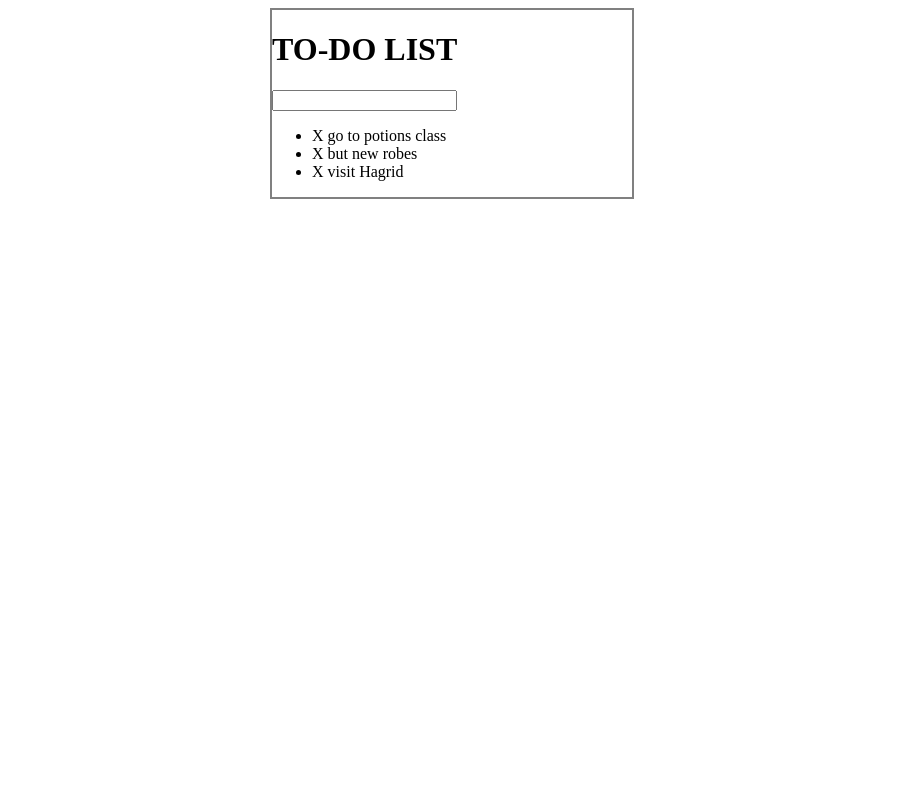
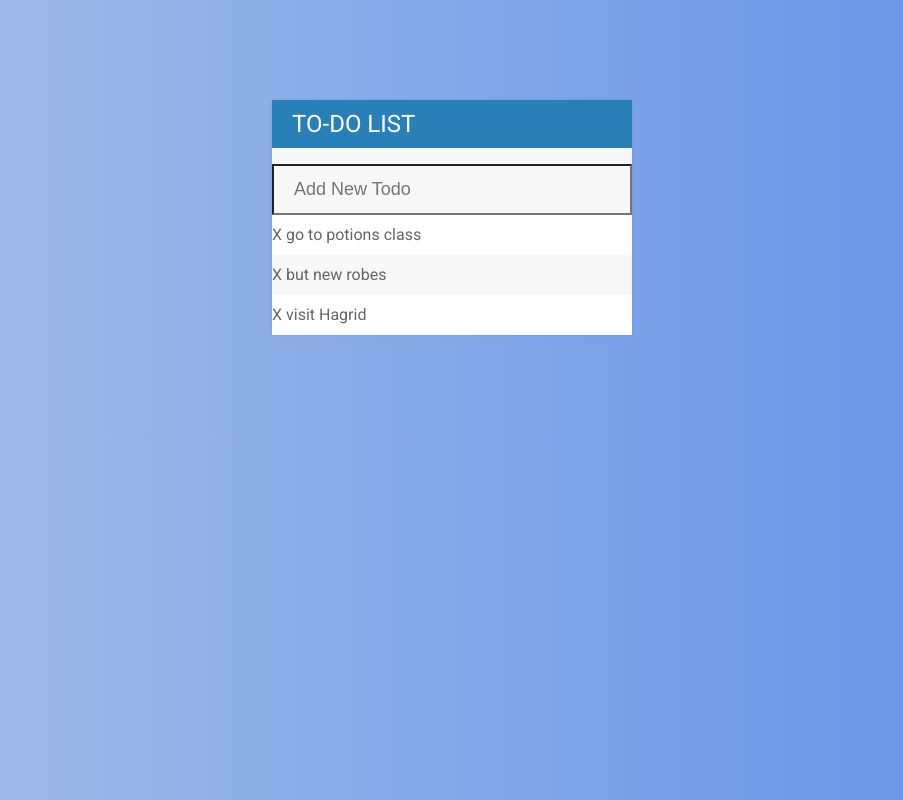
Before and after one commit to CaseywH/devboot, a plain HTML site: page todoapp/index.html in a window 1280 px wide. Shown: the whole page, without its empty margins (188-1091 px from the left). Drawn offline with Linux system fonts and the light colour scheme.

Commit message:
gradient

```diff
--- a/todoapp/assests/css/todos.css
+++ b/todoapp/assests/css/todos.css
@@ -1,11 +1,55 @@
+body{
+  font-family: 'Roboto', sans-serif;
+  background: #6190E8;  /* fallback for old browsers */
+  background: -webkit-linear-gradient(to right, #A7BFE8, #6190E8);  /* Chrome 10-25, Safari 5.1-6 */
+  background: linear-gradient(to right, #A7BFE8, #6190E8); /* W3C, IE 10+/ Edge, Firefox 16+, Chrome 26+, Opera 12+, Safari 7+ */
+
+}
 #container{
-  border: 2px solid grey;
   width: 360px;
-  margin: 0 auto;
-
+  margin: 100px auto;
+  background: #f7f7f7;
+  box-shadow: 0 0 3px rgba(0,0,0,0.1);
 }
 
 .completed{
   color: gray;
   text-decoration: line-through;
 }
+h1{
+  background: #2980b9;
+  color: white;
+  margin-left: 0;
+  padding: 10px 20px;
+  text-transform: uppercase;
+  font-size: 24px;
+  font-weight: 400;
+}
+ul{
+  list-style: none;
+  margin: 0;
+  padding: 0;
+  font
+}
+li{
+  background: white;
+  height: 40px;
+  line-height: 40px;
+  color: #666;
+}
+li:nth-child(2n){
+  background: #f7f7f7;
+}
+input{
+  font-size: 18px;
+  background-color: #f7f7f7;
+  width: 100%;
+  padding: 13px 13px 13px 20px;
+  box-sizing: border-box;
+  color: #2980b9;
+}
+input:focus{
+  background: white;
+  border: 3px solid #2980b9;
+  outline: none;
+}
--- a/todoapp/assests/js/todos.js
+++ b/todoapp/assests/js/todos.js
@@ -1,7 +1,24 @@
 // check off specific todos by clicking
 
-$("li").click(function(){
+$("ul").on("click", "li", function(){
   //if li is gray
 $(this).toggleClass("completed");
 
 });
+// click on x to delete todos
+$("ul").on("click", "span", function(event){
+  $(this).parent().fadeOut(500, function(){
+    $(this).remove();
+  });
+  event.stopPropagation();
+});
+
+$("input[type='text']").keypress(function(event) {
+  if(event.which === 13){
+    //grabbing new todo text from input
+    var todoText = $(this).val();
+    $(this).val("");
+    //create a new li and add to ul
+    $("ul").append("<li><span>X</span> " + todoText + "</li>");
+  }
+});
--- a/todoapp/index.html
+++ b/todoapp/index.html
@@ -4,6 +4,7 @@
     <meta charset="utf-8">
     <title>Todo List</title>
     <link rel="stylesheet" href="assests/css/todos.css">
+    <link href="https://fonts.googleapis.com/css?family=Roboto:400,500,700" rel="stylesheet">
     <script type="text/javascript" src="assests/js/lib/jquery-3.2.1.min.js"></script>
 
   </head>
@@ -11,7 +12,7 @@
 
     <div id="container" class="">
       <h1>TO-DO LIST</h1>
-      <input type="text" name="" value="">
+      <input type="text" name="" value="" placeholder="Add New Todo">
       <ul>
         <li><span>X</span> go to potions class</li>
         <li><span>X</span> but new robes</li>
```
